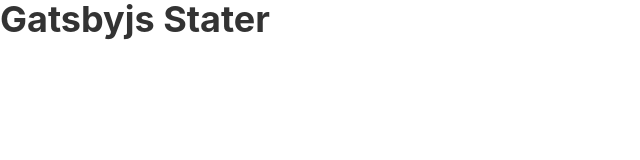
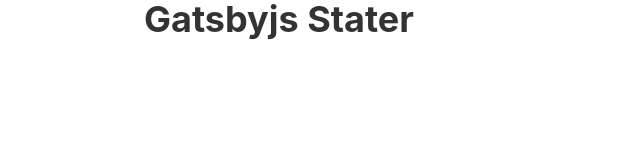
Before and after one commit to muhrusdi/pustaka-muhammad, a Gatsby site: page / in a window 1280 px wide. Shown: the whole page, without its empty margins (0-640 px from the left). Built offline with nearby package versions, Linux system fonts and the light colour scheme; Gatsby itself is replaced by a stand-in of ours; what redux-promise-middleware would draw is missing.

Commit message:
add container

```diff
--- /dev/null
+++ b/src/components/Container.jsx
@@ -0,0 +1,44 @@
+import React, { Component } from 'react'
+import PropTypes from 'prop-types'
+import { css } from 'emotion'
+
+class Container extends Component {
+  constructor(props) {
+    super(props)
+    this.state = {
+      width: 992
+    }
+    this.setMaxWidth = this.setMaxWidth.bind(this)
+  }
+
+  componentDidMount() {
+    this.setMaxWidth()
+  }
+
+  setMaxWidth() {
+    if (this.props.xl) {
+      this.setState({
+        width: 1200
+      })
+    } else if (this.props.md) {
+      this.setState({
+        width: 768
+      })
+    }
+  }
+  render() {
+    return (
+      <div className={css`
+        max-width: ${this.state.width}px;
+        margin-left: auto;
+        margin-right: auto;
+      `}>
+        {
+          this.props.children
+        }
+      </div>
+    )
+  }
+}
+
+export default Container
--- a/src/pages/index.jsx
+++ b/src/pages/index.jsx
@@ -1,11 +1,15 @@
 import React, { Component, Fragment } from 'react'
 import Link from 'gatsby-link'
+import { css } from 'emotion'
+import Container from '../components/Container'
 
 class Index extends Component {
   render() {
     return (
       <Fragment>
-        <h1>Gatsbyjs Stater</h1>
+        <Container>
+          <h1>Gatsbyjs Stater</h1>
+        </Container>
       </Fragment>
     )
   }
```
